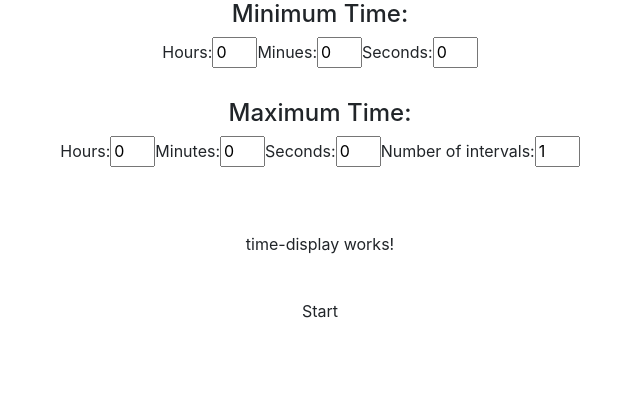
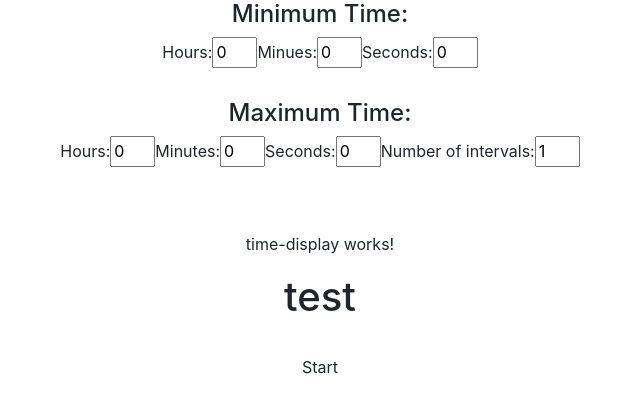
Before and after one commit to Jbsiefken/random-timer, an Angular app: page / in a window 1280 px wide. Shown: the top 412 px of the page, without its empty margins (320-960 px from the left). Built offline with nearby package versions, Linux system fonts and the light colour scheme.

Commit message:
adds enum Status

```diff
--- /dev/null
+++ b/src/app/status.ts
@@ -0,0 +1,5 @@
+export enum Status {
+    off,
+    on,
+    paused
+}
--- a/src/app/time-display/time-display.component.html
+++ b/src/app/time-display/time-display.component.html
@@ -1 +1,2 @@
 <p>time-display works!</p>
+<h1>{{ formatted_time }}</h1>
--- a/src/app/time-display/time-display.component.ts
+++ b/src/app/time-display/time-display.component.ts
@@ -7,6 +7,8 @@ import { Component, OnInit } from '@angular/core';
 })
 export class TimeDisplayComponent implements OnInit {
 
+  formatted_time: string = "test";
+
   constructor() { }
 
   ngOnInit(): void {
```
Also changed, not shown: 1 other file (tests, documents, lock files or other folders).
